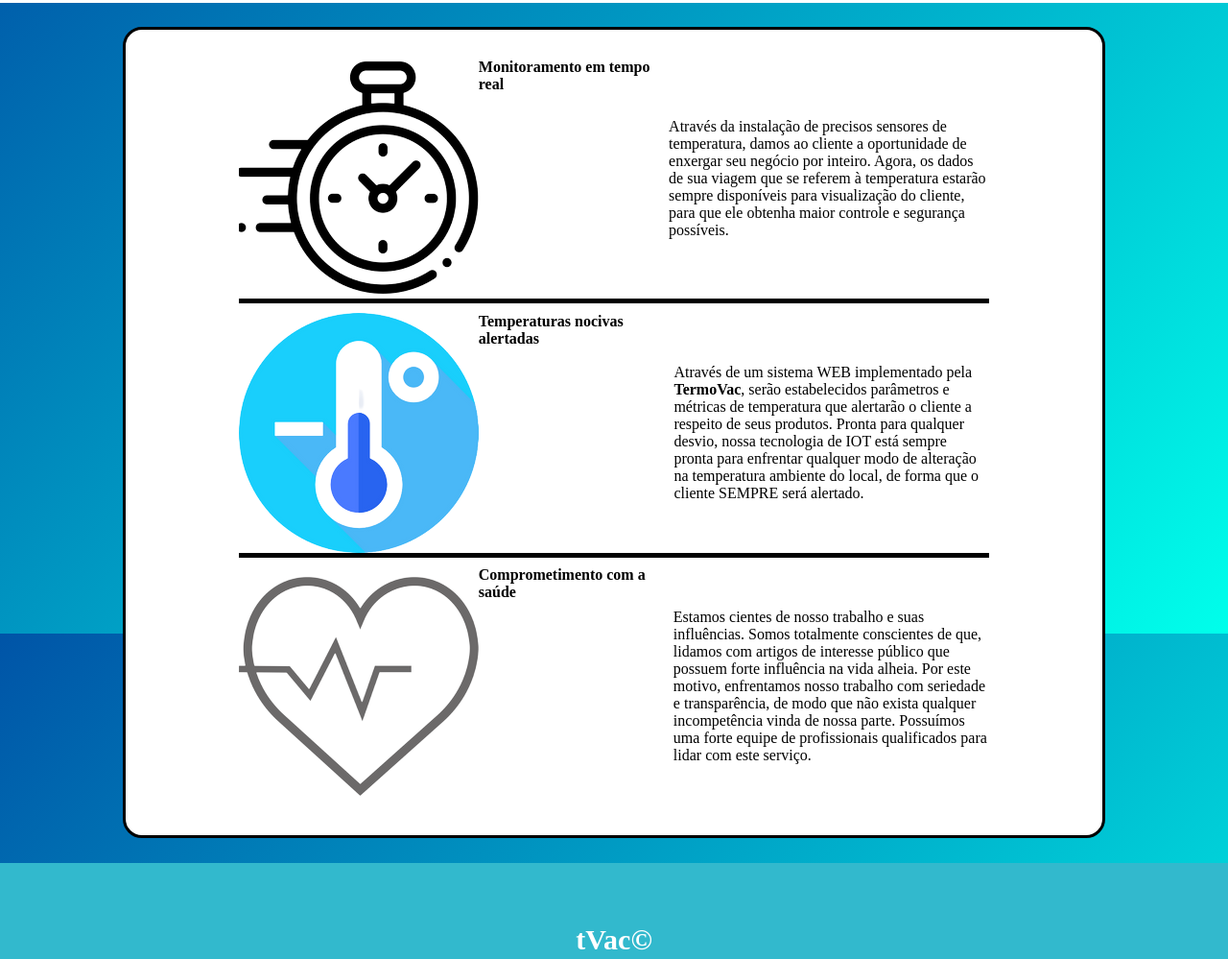
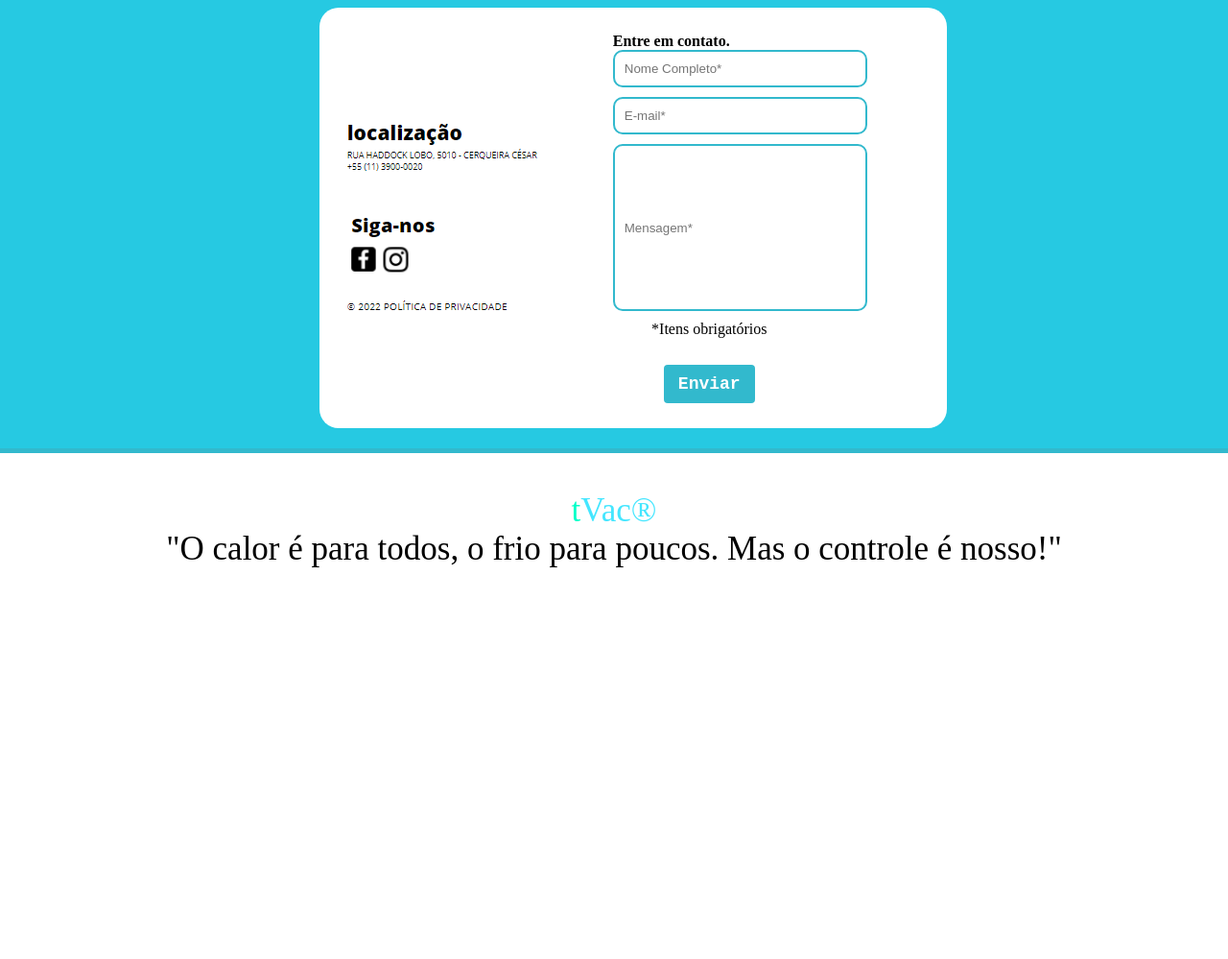
Before and after one commit to henrique-medeiros/SPRINT-2, a website: page public/index.html in a window 1280 px wide. Shown: the part 940-1939 px from the top of the page at 96% size. After the commit the page ends 1572 px from the top, so only its background shows below. Drawn offline with Linux system fonts and the light colour scheme.

Commit message:
atualizacao da pagina inicial, com tela de contato

```diff
--- a/public/css/style.css
+++ b/public/css/style.css
@@ -10,8 +10,8 @@ body {
   font-family: 'Times New Roman', Times, serif;
   background-color: rgb(255, 255, 255);
   overflow-x: hidden;
-  background: rgb(0,255,252);
-  background: linear-gradient(135deg, rgba(0,255,252,1) 0%, rgba(0,84,167,1) 0%, rgba(0,255,235,1) 100%);
+  background: rgb(0, 255, 252);
+  background: linear-gradient(135deg, rgba(0, 255, 252, 1) 0%, rgba(0, 84, 167, 1) 0%, rgba(0, 255, 235, 1) 100%);
 }
 
 .container {
@@ -38,6 +38,7 @@ body {
   text-decoration: none;
   color: #000000;
 }
+
 .agora {
   font-weight: 650;
   color: #44e6ff;
@@ -58,7 +59,7 @@ body {
   border-radius: 100px;
   margin-left: 3%;
   border: 1px solid black;
-  box-shadow: inset 5px 5px 15px 5px rgba(0,0,0,0.1);
+  box-shadow: inset 5px 5px 15px 5px rgba(0, 0, 0, 0.1);
 }
 
 li:hover {
@@ -86,7 +87,7 @@ body #espacamento {
 }
 
 .cont {
-  display:flex;
+  display: flex;
   overflow-x: auto;
   scroll-snap-type: x mandatory;
   scroll-behavior: smooth;
@@ -115,19 +116,22 @@ body #espacamento {
 
 #title_social {
   font-size: 30px;
-  margin-top:1.5%;
-  margin-bottom:0.5%;
+  margin-top: 1.5%;
+  margin-bottom: 0.5%;
   color: rgb(0, 0, 0)
 }
+
+/* MISSAO VISAO VALORES */
 
 .social {
   background-color: #ffffff;
   display: flex;
   width: 100vw;
   color: rgb(0, 0, 0);
+  border-bottom: 3px solid #32b9cd;
 }
 
-.social .container{
+.social .container {
   justify-content: center;
 }
 
@@ -158,30 +162,58 @@ body #espacamento {
 .pilar_texto {
   align-self: initial;
   width: 90%;
+  text-align: justify;
 }
 
+
+/* CONTATO */
+
 .social_exp {
-  width: 100vw;
-  margin-top: 2%;
-  margin-bottom: 2%;
+  width: 100%;
+  display: flex;
+  background:#26c9e2;
+  flex-direction: column;
 }
 
 .social_cont {
-  width: 100%;
+  margin-top: 2%;
+  margin-bottom: 2%;
+  margin-left: 20%;
+  height: 60%;
+  width: 60%;
+  display: flex;
   background-color: #ffffff;
   border-radius: 20px;
-  border: 3px black solid;
   padding: 20px;
+  justify-items: center;
+  align-items: center;
 }
 
 .conteudo {
+  display: inline-block;
+
+}
+
+.conteudo2 {
   margin-bottom: 1%;
   margin-left: 10%;
   margin-top: 1%;
   margin-right: 20%;
-  border-bottom: 5px solid black;
   width: 80%;
-  display: flex;
+  display: inline-block;
+  justify-items: center;
+  justify-content: center;
+
+}
+
+.conteudo2 input {
+width: 120%;
+text-align: left;
+}
+
+.conteudo2 .b{
+margin-bottom: 20px;
+text-align: center;
 }
 
 #texto_social {
@@ -191,21 +223,44 @@ body #espacamento {
   align-self: center;
 }
 
+.btnContato{
+  font-family: monospace;
+  margin-top: 10px;
+  border: 0;
+  font-weight: 600;
+  background-color: #32b9cd;
+  color: white;
+  font-size: 18px;
+  border-radius: 4px;
+  padding: 10px 15px;
+  cursor: pointer;
+}
+
+
+
 /* FOOTER */
 
 .footer {
-  background-color: #32b9cd;
+  border-top: 5px solid #32b9cd;
+  background-color: white;
   height: 20vh;
-  color: white;
+  color: black;
   display: flex;
   font-size: 15px;
   width: 100%;
+  text-align: center;
 }
 
 .footer .container {
   justify-content: center;
   font-family: 'Times New Roman', Times, serif;
 }
+
+.footer .container .titulo {
+  text-align: center;
+  justify-content: center;
+}
+
 
 
 /* LOGIN */
@@ -224,7 +279,7 @@ body #espacamento {
   background-size: cover;
 }
 
-.card  h2 {
+.card h2 {
   color: #32b9cd;
   margin-top: 0px;
 }
@@ -236,7 +291,7 @@ body #espacamento {
   display: flex;
   flex-direction: column;
   align-items: center;
-  justify-content:center;
+  justify-content: center;
   margin: auto;
   margin-top: 40%;
   padding: 10px 0;
@@ -267,7 +322,7 @@ button {
 
 /* FORMULARIO */
 
-.alerta_erro{
+.alerta_erro {
   display: flex;
   justify-content: flex-end;
 }
@@ -284,7 +339,7 @@ button {
   margin-right: 10%;
 }
 
-.card_erro #mensagem_erro{
+.card_erro #mensagem_erro {
   font-weight: 500;
   font-size: 20px;
 }
@@ -301,7 +356,7 @@ button {
   display: flex;
   flex-direction: column;
   align-items: center;
-  justify-content:space-between;
+  justify-content: space-between;
   margin: auto;
   margin-top: 0%;
   padding: 10px 0;
@@ -460,7 +515,7 @@ input {
 
 #titulo {
   display: flex;
-  color:rgb(0, 0, 0);
+  color: rgb(0, 0, 0);
   margin-top: 2%;
   justify-content: center;
   font-weight: 700;
@@ -526,7 +581,7 @@ input {
 }
 
 select {
-  border:#32b9cd 1px solid;
+  border: #32b9cd 1px solid;
 }
 
 button {
@@ -593,7 +648,7 @@ button:hover {
   display: flex;
   flex-direction: column;
   align-items: center;
-  justify-content:space-around;
+  justify-content: space-around;
   padding: 10px 0;
   padding-bottom: 20px;
   border-radius: 20px;
@@ -608,7 +663,7 @@ button:hover {
   display: flex;
   flex-direction: column;
   align-items: center;
-  justify-content:space-around;
+  justify-content: space-around;
   padding: 10px 0;
   border-radius: 20px;
   margin: auto;
@@ -665,13 +720,13 @@ button:hover {
   padding: 36px;
 }
 
-.bannerCad .form{
+.bannerCad .form {
   padding-top: 20px;
   margin: auto;
   border-top: 10px;
   top: 20%;
-  left:22%;
-  background-color:white ;
+  left: 22%;
+  background-color: white;
   height: 360px;
   width: 1000px;
   max-width: 50%;
@@ -683,19 +738,19 @@ button:hover {
   box-shadow: 1px 1px 6px #00ffc8;
 }
 
-.title{
+.title {
   text-align: center;
   font-size: 1.8em;
   color: #32B9CD;
 
 }
 
-.paragrafo1{
-  text-indent:4em
+.paragrafo1 {
+  text-indent: 4em
 }
 
-.paragrafo2{
-  text-indent:4em
+.paragrafo2 {
+  text-indent: 4em
 }
 
 body {
@@ -706,26 +761,29 @@ body {
 
 
 /* Sobre nós - Carrosel */
-.carrosel{
+.carrosel {
   margin-top: 75px;
   width: 140%;
   height: 100px;
   display: flex;
   align-items: center;
 }
-.carrosel .carrosel_card .carrosel_image{
+
+.carrosel .carrosel_card .carrosel_image {
   height: 95px;
   width: 95px;
   border-radius: 50%;
   padding: 8px;
 }
-.carrosel .carrosel_card .carrosel_image img{
+
+.carrosel .carrosel_card .carrosel_image img {
   height: 100%;
   width: 100%;
   object-fit: cover;
   border-radius: 50%;
 }
-.carrosel_card{
+
+.carrosel_card {
   position: relative;
   border-radius: 24px;
   box-sizing: border-box;
@@ -735,18 +793,21 @@ body {
   box-shadow: 1px 1px 6px #00ffc8;
 
 }
-.carrosel_card::before{
-  content:"";
+
+.carrosel_card::before {
+  content: "";
   position: absolute;
   height: 33%;
   width: 100%;
   background-color: #32b9cd;
   border-radius: 24px 24px 0 0;
 }
-.carrosel_content{
+
+.carrosel_content {
   display: flex;
 }
-.carrosel .carrosel_card_content{
+
+.carrosel .carrosel_card_content {
   padding: 5px 80px;
   display: flex;
   flex-direction: column;
@@ -754,7 +815,8 @@ body {
   justify-content: center;
   position: relative;
 }
-.carrosel .carrosel_media_icons{
+
+.carrosel .carrosel_media_icons {
   position: absolute;
   top: 22px;
   left: 20px;
@@ -762,26 +824,31 @@ body {
   flex-direction: column;
   max-width: 50px;
 }
-.carrosel .carrosel_media_icons img{
+
+.carrosel .carrosel_media_icons img {
   filter: brightness(1);
   margin-top: 5px;
   cursor: pointer;
   transition: all 0.5s ease;
   max-width: 30px;
 }
-.carrosel .carrosel_media_icons img:hover{
+
+.carrosel .carrosel_media_icons img:hover {
   filter: brightness(3);
 }
-.carrosel .carrosel_nome{
+
+.carrosel .carrosel_nome {
   font-size: 18px;
   font-weight: bold;
 }
-.carrosel .carrosel_email{
+
+.carrosel .carrosel_email {
   margin-top: 5px;
 
 }
+
 /* Animação carrosel*/
-.carroselButton{
+.carroselButton {
   height: 45px;
   position: absolute;
   cursor: pointer;
@@ -789,21 +856,25 @@ body {
 
 
 }
-.prevButton{
+
+.prevButton {
   top: 113%;
   left: -0.7%;
   opacity: 100%;
   transition: opacity 0.1s;
 }
-.prevButton.none{
+
+.prevButton.none {
   opacity: 30%;
 
 }
-.nextButton{
+
+.nextButton {
   top: 113%;
-  right:-0.7%;
+  right: -0.7%;
 
 }
+
 .footerSob {
   background-color: #32b9cd;
   height: 20vh;
--- a/public/index.html
+++ b/public/index.html
@@ -67,7 +67,8 @@
                     <img src="../Imagens site/missao5.png" alt="icone da missão">
                     <h4>Missão</h4>
                     <div class="pilar_texto">
-                    <p>Desenvolver e comercializar serviços de monitoramento <br> que priorize meios tecnológicos para diminuir o desperdício de termolábeis.</p>
+                        <p>Desenvolver e comercializar serviços de monitoramento que priorize meios tecnológicos para
+                            diminuir o desperdício de termolábeis.</p>
                     </div>
                 </div>
 
@@ -93,28 +94,18 @@
     <div class="social_exp">
         <div class="container">
             <div class="social_cont">
-                <div class="conteudo"><img src="..\Imagens site\tempo.png" alt="">
-                    <b>Monitoramento em tempo real</b>
-                    <p id="texto_social">Através da instalação de precisos sensores de temperatura, damos ao cliente a oportunidade de enxergar seu negócio
-                        por inteiro. Agora, os dados de sua viagem que se referem à temperatura estarão sempre disponíveis para visualização do cliente, para que ele obtenha
-                        maior controle e segurança possíveis.
-                    </p>
+                <div class="conteudo">
+                    <img src="../Imagens site/CONTATO.png">
                 </div>
-                <div class="conteudo"><img src="..\Imagens site\termometro2.png" alt="">
-                    <b>Temperaturas nocivas alertadas</b>
-                    <p id="texto_social">
-                        Através de um sistema WEB implementado pela <b>TermoVac</b>, serão estabelecidos parâmetros e métricas de temperatura que alertarão o cliente a respeito de seus produtos.
-                        Pronta para qualquer desvio, nossa tecnologia de IOT está sempre pronta para enfrentar qualquer modo de alteração na temperatura ambiente do local, de forma que
-                        o cliente SEMPRE será alertado.
-                    </p>
+
+                <div class="conteudo2">
+                    <b style="text-align: center">Entre em contato.</b><br>
+                    <input id="in_nome" placeholder="Nome Completo*"><br>
+                    <input id="in_email" placeholder="E-mail*"><br>
+                    <input id="in_mensagem" style="height: 150px" placeholder="Mensagem*">
+                    <div class="texto1">*Itens obrigatórios</div> <br>
+                    <button class="btnContato" onclick="enviar()">Enviar</button>
                 </div>
-                <div class="conteudo" style="border-bottom: 0"><img src="..\Imagens site\coracao.png" alt="">
-                    <b>Comprometimento com a saúde</b>
-                    <p id="texto_social">
-                        Estamos cientes de nosso trabalho e suas influências. Somos totalmente conscientes de que, lidamos com artigos de interesse público
-                        que possuem forte influência na vida alheia. Por este motivo, enfrentamos nosso trabalho com seriedade e transparência, de modo que não exista
-                        qualquer incompetência vinda de nossa parte. Possuímos uma forte equipe de profissionais qualificados para lidar com este serviço.
-                    </p>
             </div>
         </div>
     </div>
@@ -123,7 +114,9 @@
     <!--footer inicio-->
     <div class="footer">
         <div class="container">
-            <h1 class="titul"><span style="color: white">t</span><span style="color: white">Vac</span>&copy;</h1>
+            <h1 class="titulo"><span style="color: #00ffc8">t</span><span style="color: #44e6ff">Vac®<br>
+                    <span style="color:black">"O calor é para todos, o frio para poucos. Mas o controle é nosso!"</span>
+                </span></h1>
         </div>
     </div>
     <!--footer fim-->
@@ -133,8 +126,8 @@
 
 <script>
     document.querySelector(".cont")
-    .addEventListener("wheel", function() {
-         if(event.deltaY > 0) {
+        .addEventListener("wheel", function () {
+            if (event.deltaY > 0) {
                 event.target.scrollBy(-1280, 0)
 
             } else {
@@ -142,4 +135,7 @@
             }
         })
 
+    function enviar() {
+        alert(`E-mail enviado. Agradecemos o vosso contato`)
+    }
 </script>
```
Also changed, not shown: public/cadEmpresa.html (+3 -1 lines), public/cadastro.html (+3 -1 lines), public/login.html (+3 -1 lines), public/simulador.html (+3 -1 lines), public/sobrenos.html (+5 -3 lines), Imagens site/CONTATO.png (added), Imagens site/LOGO2.png (added), Imagens site/missao4.png (deleted), Imagens site/telacontato.png (added), Imagens site/valores4.png (deleted), Imagens site/valores5.png (deleted), Imagens site/valores6.png (deleted), Imagens site/valores7.png (deleted), Imagens site/valores8.png (deleted), 1 more files. Lines whose indentation alone changed are shown as unchanged.
